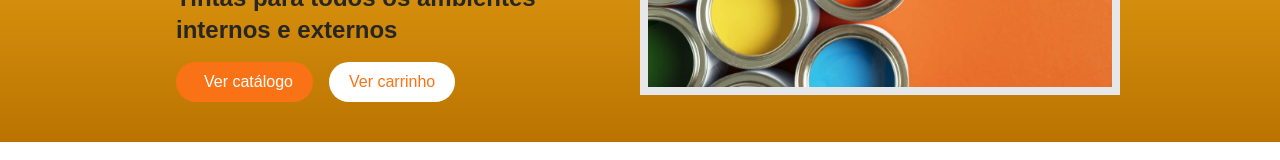
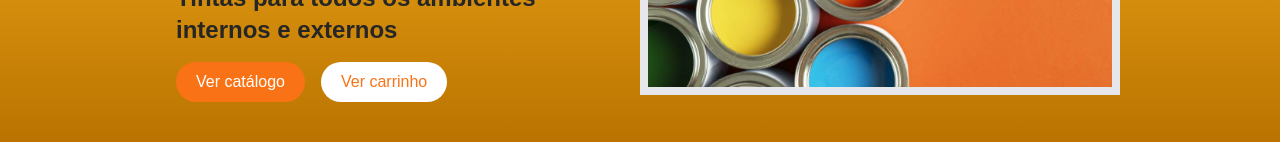
Before and after one commit to misareverberate/iris, a Next.js app: page / in a window 1280 px wide. Shown: the part 310-470 px from the top of the page. Built offline with nearby package versions, Linux system fonts and the light colour scheme.

Commit message:
fix(buttons): aplica ml-2 no texto só quando há ícone

```diff
--- a/src/components/Buttons/PrimaryButton.tsx
+++ b/src/components/Buttons/PrimaryButton.tsx
@@ -11,7 +11,7 @@ const PrimaryButton = ({text, icon, type='button', onclick}:TextButton) => {
   return (
     <button onClick={onclick} type={type} className='bg-orange-500 text-white px-5 py-2 rounded-full flex justify-center items-center hover:scale-110 hover:bg-orange-400 transition ease-linear delay-100'>
         {icon}
-        {text && <span className='ml-2'>{text}</span>}
+        {text && <span className={icon ? 'ml-2' : undefined}>{text}</span>}
     </button>
   )
 }
```
